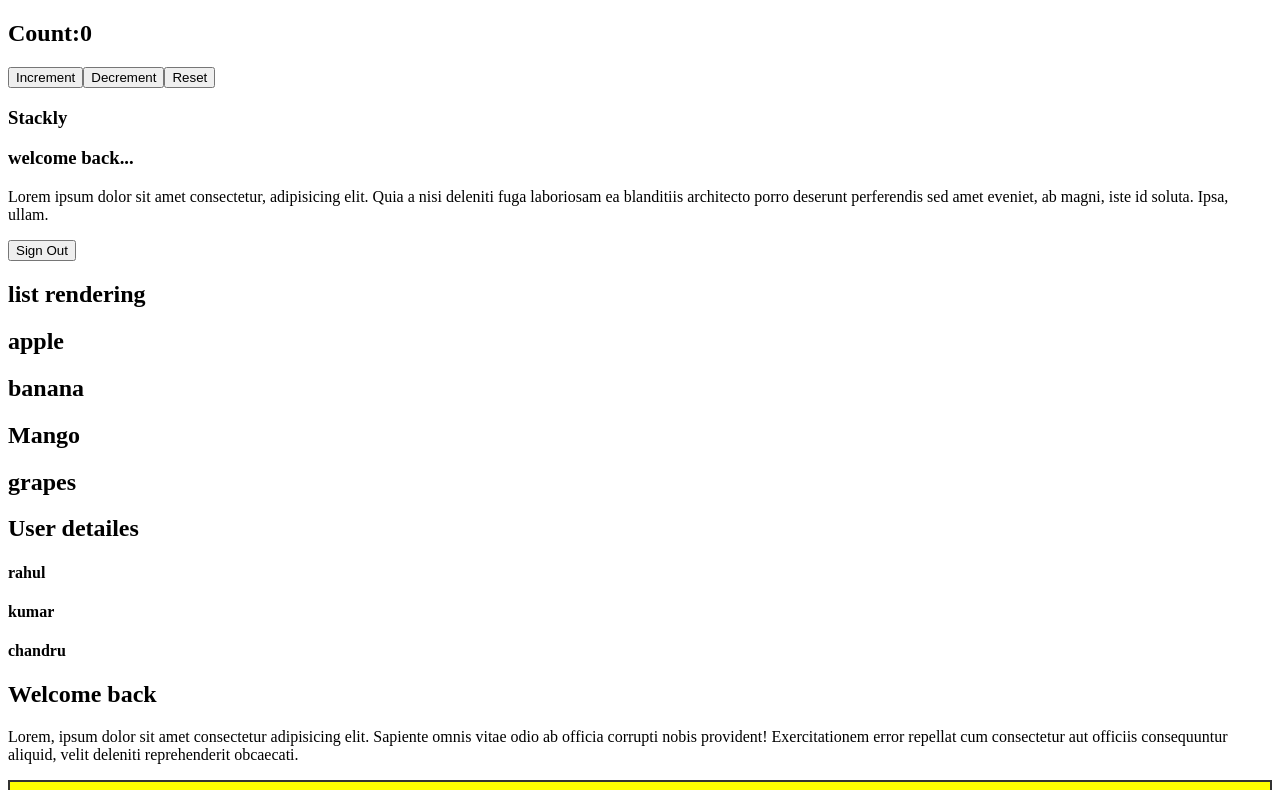
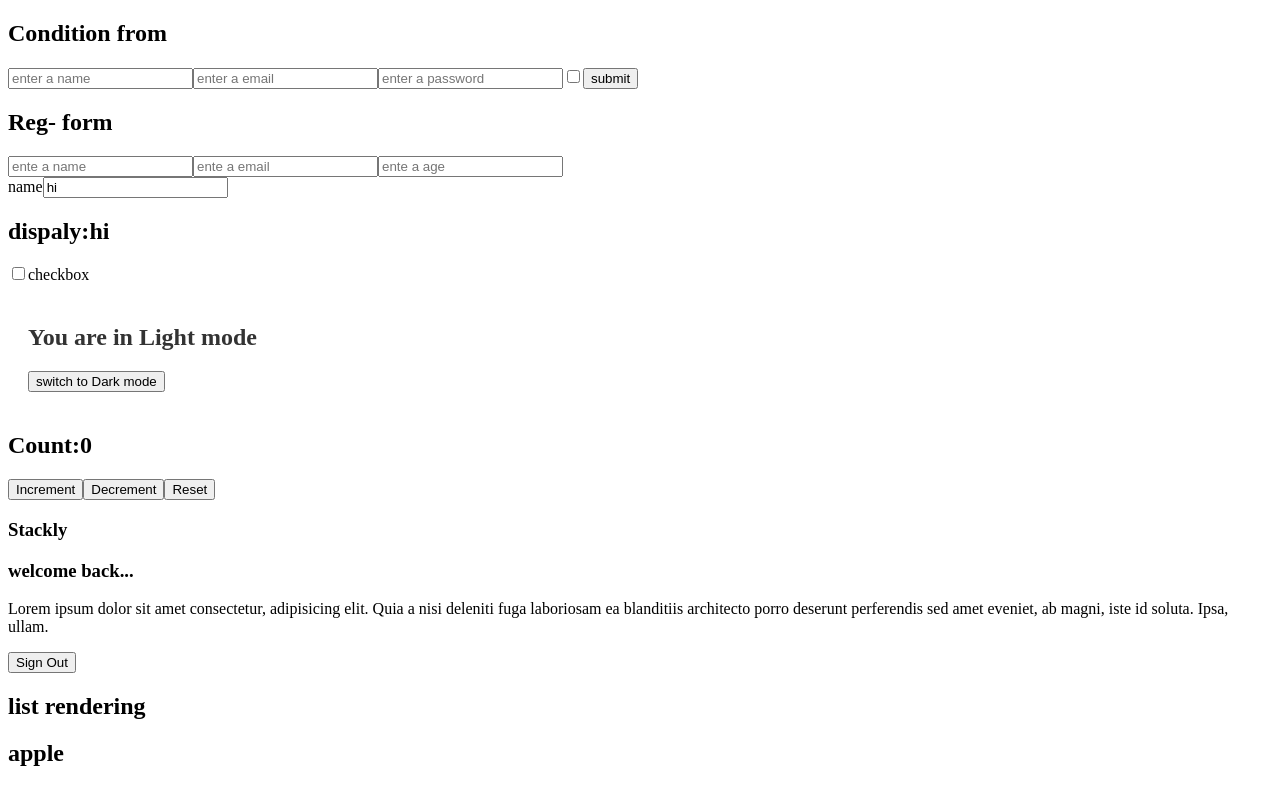
Before and after one commit to kamalrajms/juneB1, a React (Vite) app: page / in a window 1280 px wide. Shown: the top 790 px of the page. Built offline with nearby package versions, Linux system fonts and the light colour scheme.

Commit message:
usestate hook

```diff
--- a/src/App.jsx
+++ b/src/App.jsx
@@ -8,6 +8,10 @@ import ObjStyle from "./ObjStyle";
 import ConditionalRendering from "./Component/ConditionalRendering";
 import ListRendering from "./Component/ListRendering";
 import UseStateHook from "./Component/UseStateHook";
+import Darkmode from "./Component/Darkmode";
+import Field from "./Component/Field";
+import RegForm from "./Component/RegForm";
+import ConditionFrom from "./Component/ConditionFrom";
 
 export default function App() {
   const name = "rahul";
@@ -24,6 +28,10 @@ export default function App() {
 
   return (
     <>
+    <ConditionFrom/>
+      <RegForm />
+      <Field />
+      <Darkmode />
       <UseStateHook />
       <ListRendering />
       <ConditionalRendering />
--- /dev/null
+++ b/src/Component/ConditionFrom.jsx
@@ -0,0 +1,79 @@
+import React, { useState } from "react";
+
+export default function ConditionFrom() {
+  const [formData, setFormData] = useState({
+    userName: "",
+    email: "",
+    password: "",
+    terms: false,
+  });
+
+  const [error, setError] = useState("");
+
+  const handleChage = (e) => {
+    const { name, value, type, checked } = e.target;
+    setFormData({
+      ...formData,
+      [name]: type === "checkbox" ? checked : value,
+    });
+  };
+  //   const handleChage2 = (e) => {
+  //     const { name, checked } = e.target;
+  //     setFormData({
+  //       ...formData,
+  //       [name]: checked,
+  //     });
+  //   };
+
+  const handleSubmit = (e) => {
+    e.preventDefault();
+    // console.log("hello");
+    if (!formData.userName || !formData.email || !formData.password) {
+      setError("all the fields are requited");
+      return;
+    }
+    if (!formData.terms) {
+      setError("must accept the checkbox");
+      return;
+    }
+    setError("");
+    alert("successfully submited the form");
+    console.log(formData);
+  };
+  return (
+    <div>
+      <form onSubmit={handleSubmit}>
+        <h2>Condition from</h2>
+        {error && <h2 style={{ color: "red" }}>{error}</h2>}
+        <input
+          type="text"
+          name="userName"
+          value={formData.userName}
+          onChange={handleChage}
+          placeholder="enter a name"
+        />
+        <input
+          type="email"
+          name="email"
+          value={formData.email}
+          onChange={handleChage}
+          placeholder="enter a email"
+        />
+        <input
+          type="password"
+          name="password"
+          value={formData.password}
+          onChange={handleChage}
+          placeholder="enter a password"
+        />
+        <input
+          type="checkbox"
+          name="terms"
+          checked={formData.terms}
+          onChange={handleChage}
+        />
+        <button type="submit">submit</button>
+      </form>
+    </div>
+  );
+}
--- /dev/null
+++ b/src/Component/Darkmode.jsx
@@ -0,0 +1,19 @@
+import React, { useState } from "react";
+
+export default function Darkmode() {
+  const [dark, setDark] = useState(false);
+  return (
+    <div
+      style={{
+        backgroundColor: dark ? "#333" : "#fff",
+        color: dark ? "#fff" : "#333",
+        padding: "20px",
+      }}
+    >
+      <h2>You are in {dark ? "Dark" : "Light"} mode</h2>
+      <button onClick={() => setDark(!dark)}>
+        switch to {dark ? "Light" : "Dark"} mode
+      </button>
+    </div>
+  );
+}
--- /dev/null
+++ b/src/Component/Field.jsx
@@ -0,0 +1,35 @@
+import React, { useState } from "react";
+
+export default function Field() {
+  const [name, setName] = useState("hi");
+  const [check, setCheck] = useState(false);
+  console.log(name);
+  console.log(check);
+
+  return (
+    <div>
+      <nav>
+        <label htmlFor="">name</label>
+        <input
+          type="text"
+          value={name}
+          onChange={(e) => setName(e.target.value)}
+        />
+        <h2>dispaly:{name}</h2>
+      </nav>
+      <nav>
+        <input
+          type="checkbox"
+          checked={check}
+          onChange={(e) => setCheck(e.target.checked)}
+        />
+        <label htmlFor="">checkbox</label>
+      </nav>
+
+      {/* <select name="" id="">
+            <option value="apple">apple</option>
+            <option value="react">orange</option>
+        </select> */}
+    </div>
+  );
+}
--- /dev/null
+++ b/src/Component/RegForm.jsx
@@ -0,0 +1,45 @@
+import React, { useState } from "react";
+
+export default function RegForm() {
+  const [formData, setFormData] = useState({
+    name: "",
+    email: "",
+    age: "",
+  });
+  const handleChange = (e) => {
+    const { name, value } = e.target;
+    setFormData({
+      ...formData, //previous data
+      [name]: value,
+      //   [e.target.name]: e.target.value, //updating data
+    });
+  };
+  console.log(formData);
+
+  return (
+    <div>
+      <h2>Reg- form</h2>
+      <input
+        type="text"
+        name="name"
+        value={formData.name}
+        onChange={handleChange}
+        placeholder="ente a name"
+      />
+      <input
+        type="text"
+        name="email"
+        value={formData.email}
+        onChange={handleChange}
+        placeholder="ente a email"
+      />
+      <input
+        type="text"
+        name="age"
+        value={formData.age}
+        onChange={handleChange}
+        placeholder="ente a age"
+      />
+    </div>
+  );
+}
```
